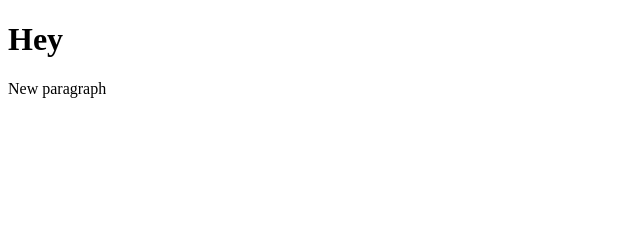
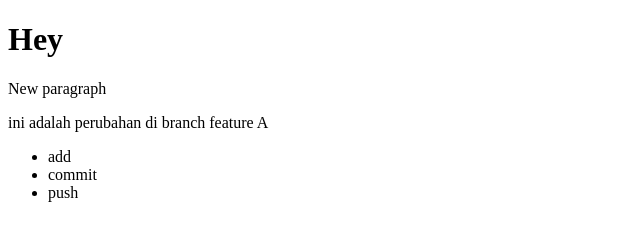
Before and after one commit to asrafilll/belajarhtml, a website: page index.html in a window 1280 px wide. Shown: the whole page, without its empty margins (0-640 px from the left). Drawn offline with Linux system fonts and the light colour scheme.

Commit message:
chore: add new li

```diff
--- a/index.html
+++ b/index.html
@@ -8,5 +8,11 @@
   <body>
     <h1>Hey</h1>
     <p>New paragraph</p>
+    <div>ini adalah perubahan di branch feature A</div>
+    <ul>
+      <li>add</li>
+      <li>commit</li>
+      <li>push</li>
+    </ul>
   </body>
 </html>
```
